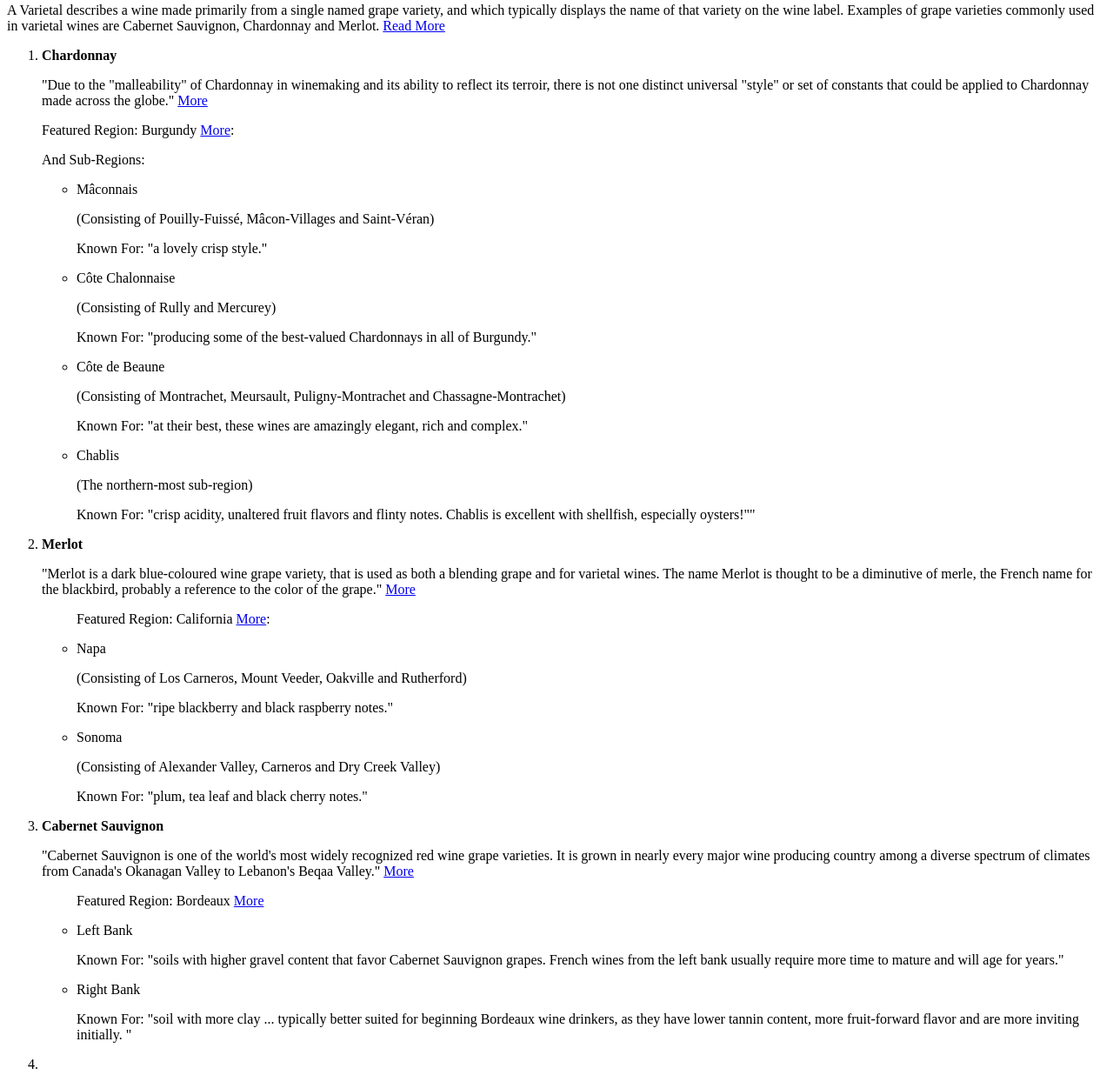
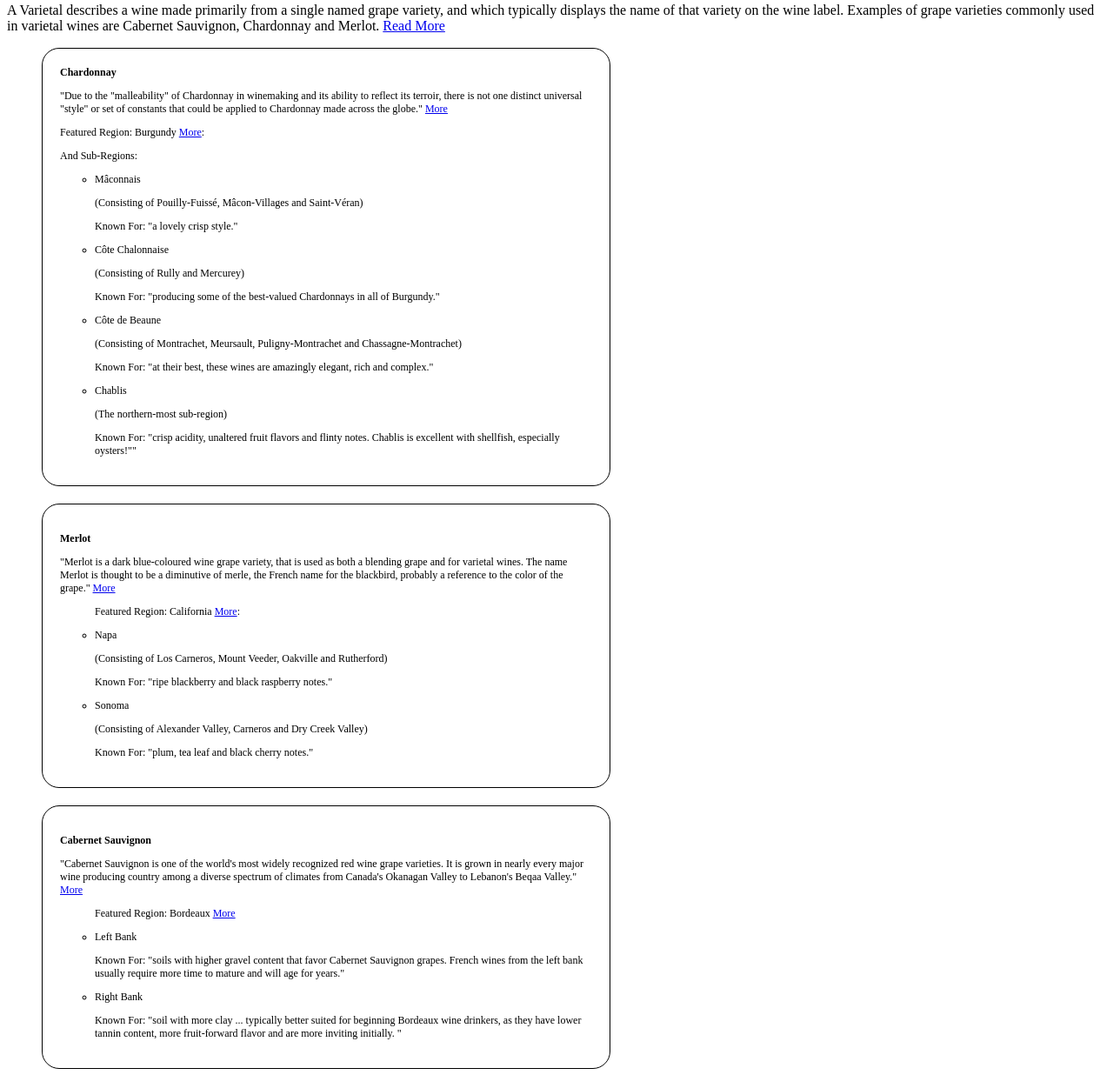
Before and after one commit to dmaxwell810/wine, a website: page index.html in a window 1280 px wide. Shown: the part 141-1377 px from the top of the page at 87% size. Drawn offline with Linux system fonts and the light colour scheme.

Commit message:
changes to index css

```diff
--- a/index.html
+++ b/index.html
@@ -1,6 +1,23 @@
 <!DOCTYPE html>
 	<html>
-		<head><title>DUWC Encyclopedia</title></head>
+		<head><title>DUWC Encyclopedia</title>
+
+		<style type="text/css">
+			.wineCard {
+				border: 1px solid black;
+				width: 50%;
+				font-size: 12px;
+				list-style: none;
+				padding: 20px;
+				border-radius: 20px;
+				margin-bottom: 20px;
+			}
+
+		</style>
+
+
+
+		</head>
 			<body>
 				<h2>Welcome to the Dallas Underground Wine Club Encyclopedia of Fine Wines</h2>
 					<p>Here you'll find our glossary of wine varieties, sub varieties, regions, and the club's historic highlights.  Your education on these subjects is <strong>paramount to enjoyment!</strong> <a href="http://www.winetasting.com/Wine-101">Read Wine Tasting 101</a> </p>
@@ -8,8 +25,12 @@
 				<h3>Varietal Wines</h3>
 					<p>A Varietal describes a wine made primarily from a single named grape variety, and which typically displays the name of that variety on the wine label.  Examples of grape varieties commonly used in varietal wines are Cabernet Sauvignon, Chardonnay and Merlot. <a href="http://en.wikipedia.org/wiki/Varietal">Read More</a> </p>
 						<ol>
-							<li><strong>Chardonnay</strong></li>
-								<p>"Due to the "malleability" of Chardonnay in winemaking and its ability to reflect its terroir, there is not one distinct universal "style" or set of constants that could be applied to Chardonnay made across the globe." <a href="http://en.wikipedia.org/wiki/Chardonnay">More</a> </p>
+							<li class="wineCard">
+								<div class="wineCardClickable">
+									<strong>Chardonnay</strong>
+									<p>"Due to the "malleability" of Chardonnay in winemaking and its ability to reflect its terroir, there is not one distinct universal "style" or set of constants that could be applied to Chardonnay made across the globe." <a href="http://en.wikipedia.org/wiki/Chardonnay">More</a> </p>
+								</div>
+								<div class="wineCardToggleable">
 									<p>Featured Region: Burgundy <a href="http://www.totalwine.com/eng/guide-to-wine/chardonnay.cfm">More</a>:</p>
 									<p>And Sub-Regions:</p>
 									<ul>
@@ -26,8 +47,11 @@
 											<p>(The northern-most sub-region)
 											<p>Known For: "crisp acidity, unaltered fruit flavors and flinty notes. Chablis is excellent with shellfish, especially oysters!""
 									</ul>
+									</div>
+							</li>
 
-							<li><p><strong>Merlot</strong></p></ul>
+
+							<li class="wineCard"><p><strong>Merlot</strong></p></ul>
 								<p>"Merlot is a dark blue-coloured wine grape variety, that is used as both a blending grape and for varietal wines. The name Merlot is thought to be a diminutive of merle, the French name for the blackbird, probably a reference to the color of the grape." <a href="http://en.wikipedia.org/wiki/Merlot">More</a> </p>
 									<ul>
 									<p>Featured Region:	California <a href="http://en.wikipedia.org/wiki/Merlot#United_States">More</a>:</p>
@@ -38,18 +62,19 @@
 											<p>(Consisting of Alexander Valley, Carneros and Dry Creek Valley)</p>
 											<p>Known For: "plum, tea leaf and black cherry notes."</p>
 									</ul>
+							</li>
 
-							<li><p><strong>Cabernet Sauvignon</strong></p></ul>
+							<li class="wineCard"><p><strong>Cabernet Sauvignon</strong></p></ul>
 								<p>"Cabernet Sauvignon is one of the world's most widely recognized red wine grape varieties. It is grown in nearly every major wine producing country among a diverse spectrum of climates from Canada's Okanagan Valley to Lebanon's Beqaa Valley." <a href="http://en.wikipedia.org/wiki/Cabernet_Sauvignon">More</a> </p>
 									<ul>
 									<p>Featured Region: Bordeaux <a href="http://wine.about.com/od/winearoundtheworld/a/Frenchwinereg.htm">More</a></p>
 										<li>Left Bank</li>
 											<p>Known For: "soils with higher gravel content that favor Cabernet Sauvignon grapes. French wines from the left bank usually require more time to mature and will age for years."</p>
 										<li>Right Bank</li>
-											<p>Known For: "soil with more clay ... typically better suited for beginning Bordeaux wine drinkers, as they have lower tannin content, more fruit-forward flavor and are more inviting initially. "
+											<p>Known For: "soil with more clay ... typically better suited for beginning Bordeaux wine drinkers, as they have lower tannin content, more fruit-forward flavor and are more inviting initially. "</p>
 									</ul>
+								</li>
 
-							<li></li>
 
 						</ol>
 
@@ -58,6 +83,7 @@
 						<p><a href="http://www.totalwine.com">Total Wine</a></p>
 						<p><a href="http://wine.about.com">About.com (Wine)</a></p>
 
+						<script type="text/javascript" src=""></script>
+
 			</body>
-
 </html>
```
